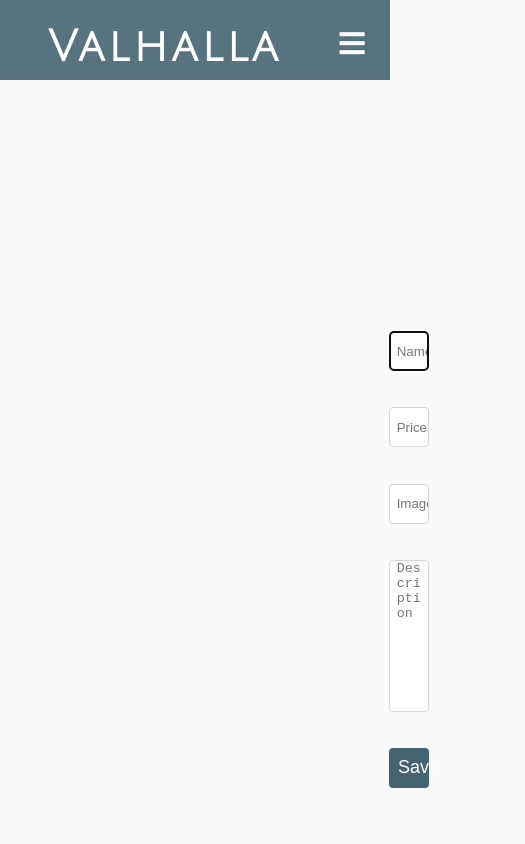
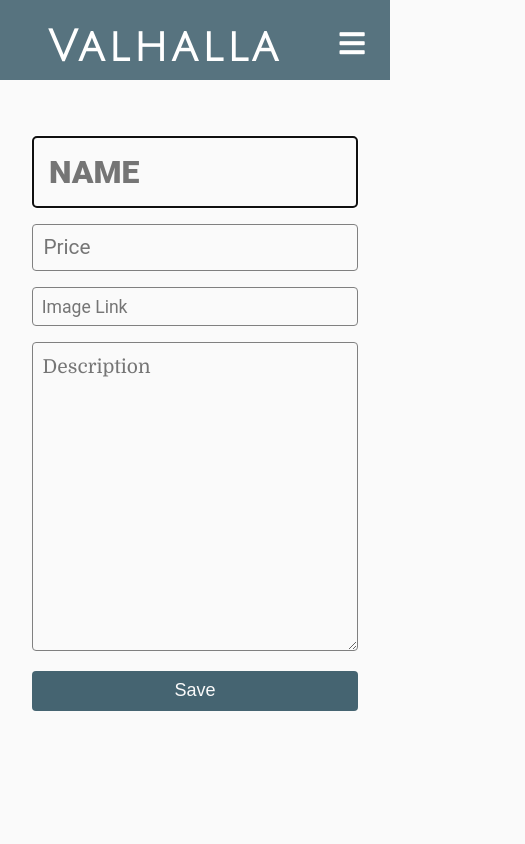
Before and after one commit to Benjamin-Kuzava/valhalla, a React (Create React App) app in the folder client/: page /edit-listing/1 in a window 390 px wide. Shown: the top 844 px of the page, 525 px wide, since content can reach past the window. Built offline with nearby package versions, Linux system fonts and the light colour scheme; no server answers.

Commit message:
-Slider text goes away on smaller screens -CSS in sort -responsiveness in edit screen -Alignment in Home screen

```diff
--- a/client/src/components/ImageSlider/ImageSlider.jsx
+++ b/client/src/components/ImageSlider/ImageSlider.jsx
@@ -8,12 +8,12 @@ const ImageSlider = () => {
   const length = sliderData.length;
   const timeout = useRef(null);
 
-  // useEffect(() => {
-  //   const nextSlide = () => {
-  //     setCurrent(current === length - 1 ? 0 : current + 1);
-  //   };
-  //   timeout.current = setTimeout(nextSlide, 5000);
-  // }, [current, length]);
+  useEffect(() => {
+    const nextSlide = () => {
+      setCurrent(current === length - 1 ? 0 : current + 1);
+    };
+    timeout.current = setTimeout(nextSlide, 5000);
+  }, [current, length]);
 
   const nextSlide = () => setCurrent(current === length - 1 ? 0 : current + 1);
   const prevSlide = () => setCurrent(current === 0 ? length - 1 : current - 1);
@@ -32,7 +32,9 @@ const ImageSlider = () => {
             {index === current && (
               <>
                 <img src={slide.image} alt="island-image" className="image" />
-                <div className="slider-title">{slide.title}</div>
+                {window.innerWidth > 420 ? (
+                  <div className="slider-title">{slide.title}</div>
+                ) : null}
               </>
             )}
           </div>
--- a/client/src/components/Sort/Sort.css
+++ b/client/src/components/Sort/Sort.css
@@ -26,10 +26,10 @@ option {
   font-family: "Roboto", sans-serif;
 }
 
-/* @media (max-width: 500px) {
+@media (max-width: 500px) {
   .sort-container {
     width: 100%;
     justify-content: center;
     margin: 0px;
   }
-} */
+}
--- a/client/src/components/shared/Layout/Layout.jsx
+++ b/client/src/components/shared/Layout/Layout.jsx
@@ -11,7 +11,7 @@ const Layout = (props) => {
         {/* screens go below */}
         {props.children}
       </div>
-      <Footer />
+      {/* <Footer /> */}
     </div>
   );
 };
--- a/client/src/screens/Home/Home.css
+++ b/client/src/screens/Home/Home.css
@@ -9,8 +9,6 @@
   justify-content: center;
   align-items: center;
   padding: 5em 0;
-  /* height: 45vh; */
-  /* flex: 1 0 auto; */
 }
 .about-info-container {
   height: 20em;
@@ -99,7 +97,6 @@
 @media screen and (max-width: 1200px) {
   .about-container {
     flex-direction: column;
-    /* width: 70vw; */
   }
   .explore-container {
     flex-direction: column-reverse;
@@ -109,6 +106,10 @@
     margin-top: 4em;
     margin-left: 0;
     text-align: center;
+    display: flex;
+    flex-direction: column;
+    justify-content: center;
+    align-items: center;
   }
 
   .about-info p {
@@ -128,6 +129,10 @@
     margin-top: 4em;
     margin-left: 0;
     text-align: center;
+    display: flex;
+    flex-direction: column;
+    justify-content: center;
+    align-items: center;
   }
 
   .explore-info h2 {
--- a/client/src/screens/ListingDetail/ListingDetail.css
+++ b/client/src/screens/ListingDetail/ListingDetail.css
@@ -44,11 +44,9 @@
   text-transform: uppercase;
   font-size: 2rem;
   margin: 0.5em 0;
-
   color: rgb(77, 77, 77);
   font-weight: 1000;
   font-family: "Roboto", sans-serif;
-  text-transform: uppercase;
 }
 
 .listing-details-container h5 {
--- a/client/src/screens/ListingEdit/ListingEdit.css
+++ b/client/src/screens/ListingEdit/ListingEdit.css
@@ -1,108 +1,92 @@
 .listing-edit {
   display: flex;
-  /* flex-direction: column; */
-  justify-content: space-around;
-  padding: 10em 10em 8em;
+  justify-content: center;
+  align-items: center;
+  padding-top: 10em;
   margin: 0 auto;
+  max-width: 70vw;
 }
 
 .listing-edit > * {
-  flex: 1 1 40em;
-  width: 40em;
-  margin: 0 2em;
-}
-
-.image-container {
-  display: flex;
-  flex-direction: row;
-  align-items: center;
-  justify-content: space-around;
-  height: fit-content;
-  align-self: center;
-}
-
-.edit-listing-image {
-  display: flex;
-  margin-top: 20px;
+  margin: 2em;
 }
 
 .edit-form {
   display: flex;
   flex-direction: column;
-  margin: 10em;
-  /* padding: 8em; */
+}
+
+.edit-form > * {
+  background-color: #fafafa;
+  border: none;
+  border: 1px solid gray;
+  border-radius: 4px;
+  padding: 0.5em;
+  margin: 0.5rem 0;
+  color: rgb(77, 77, 77);
+  width: 100%;
 }
 
 .input-name {
-  /* display:flex;
-margin-bottom: 3em;
-height: 2.1em; */
-  width: 80%;
+  text-transform: uppercase;
+  font-size: 2rem;
+  font-weight: 1000;
+  font-family: "Roboto", sans-serif;
+}
+
+.input-price {
+  font-family: "Roboto", sans-serif;
+  font-size: 1.3rem;
+}
+
+.input-image-link {
+  font-family: "Roboto", sans-serif;
+  font-size: 1.1rem;
+}
+
+.textarea-description {
+  line-height: 1.5;
+  font-size: 1.2rem;
+  font-family: "Domine", serif;
+  overflow-y: auto;
+}
+
+.save-button {
+  width: 100%;
   margin-top: 0.7rem;
-  margin-left: 10%;
   margin-bottom: 25px;
   height: 40px;
   border-radius: 4px;
-  border: 1px solid rgb(214, 214, 214);
-  padding-left: 0.5em;
-}
-
-.input-price {
-  /* display:flex;
-  margin-bottom: 3em;
-  height: 2.1em; */
-  width: 80%;
-  margin-top: 0.7rem;
-  margin-left: 10%;
-  margin-bottom: 25px;
-  height: 40px;
-  border-radius: 4px;
-  border: 1px solid rgb(214, 214, 214);
-  padding-left: 0.5em;
-}
-
-.input-image-link {
-  /* display:flex;
-  margin-bottom: 3em;
-  height: 2.1em; */
-  width: 80%;
-  margin-top: 0.7rem;
-  margin-left: 10%;
-  margin-bottom: 25px;
-  height: 40px;
-  border-radius: 4px;
-  border: 1px solid rgb(214, 214, 214);
-  padding-left: 0.5em;
-}
-
-.textarea-description {
-  /* display:flex;
-  margin-bottom: 3em; */
-  width: 80%;
-  margin-top: 0.7rem;
-  margin-left: 10%;
-  margin-bottom: 25px;
-  resize: none;
-  /* height: 0px; */
-  border-radius: 4px;
-  border: 1px solid rgb(214, 214, 214);
-  padding-left: 0.5em;
-}
-
-.save-button {
-  width: 80%;
-  margin-top: 0.7rem;
-  margin-left: 10%;
-  margin-bottom: 25px;
-  height: 40px;
-  border-radius: 4px;
-  border: 1px solid rgb(214, 214, 214);
+  border: 2px solid rgb(214, 214, 214);
   padding-left: 0.5em;
   background: #456471;
   border: none;
-  color: white;
+  color: #fafafa;
   font-size: 18px;
   font-weight: 200;
   cursor: pointer;
-  transition: box-shadow 0.4s ease;
+  transition: all 0.3s ease-in-out;
 }
+
+.save-button:hover {
+  transition: all 0.3s ease-in-out;
+  color: #456471;
+  background-color: #fafafa;
+  border: 2px solid #456471;
+}
+
+@media screen and (max-width: 1440px) {
+  .listing-edit {
+    flex-direction: column;
+  }
+}
+
+@media screen and (max-width: 520px) {
+  .edit-listing-image {
+    display: none;
+  }
+  .listing-edit {
+    max-width: 100vw;
+    padding-top: 2em;
+  }
+}
--- a/client/src/screens/ListingEdit/ListingEdit.jsx
+++ b/client/src/screens/ListingEdit/ListingEdit.jsx
@@ -32,7 +32,6 @@ const ListingEdit = (props) => {
 
   const handleSubmit = async (event) => {
     event.preventDefault();
-    // let  id  = props.match.params
     const updated = await updateListing(id, listing);
     setUpdated(updated);
   };
@@ -44,14 +43,13 @@ const ListingEdit = (props) => {
   return (
     <Layout user={props.user}>
       <div className="listing-edit">
-        <div className="image-container">
+        <div className="edit-image-container">
           <img
             className="edit-listing-image"
             src={listing.imgURL}
             alt={listing.name}
           />
         </div>
-        {/* <div  className="form-container"> */}
         <form className="edit-form" onSubmit={handleSubmit}>
           <input
             className="input-name"
@@ -92,7 +90,6 @@ const ListingEdit = (props) => {
             Save
           </button>
         </form>
-        {/* </div> */}
       </div>
     </Layout>
   );
```
